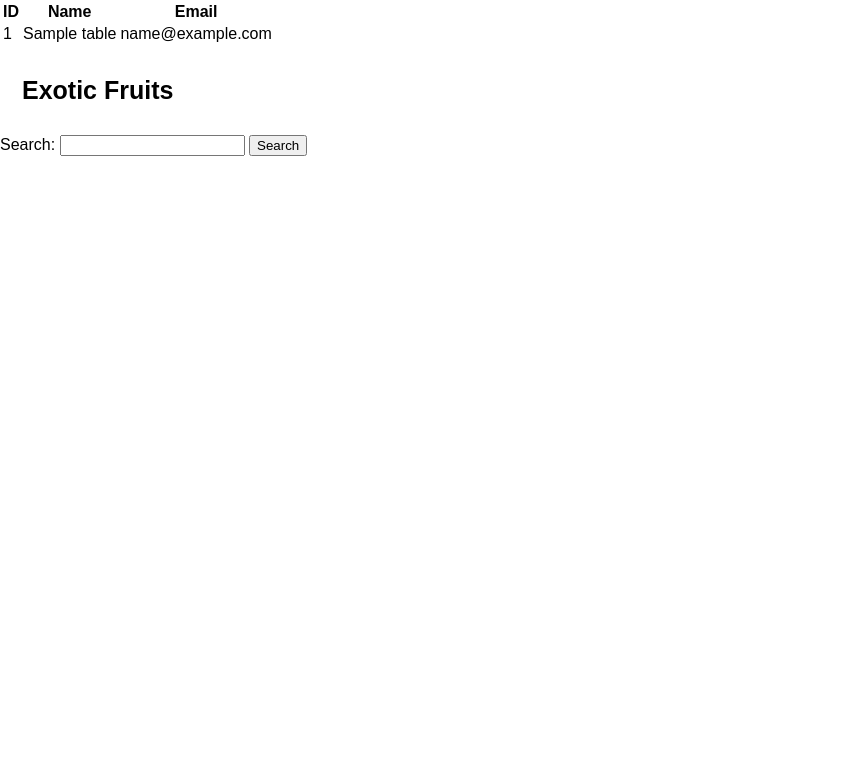
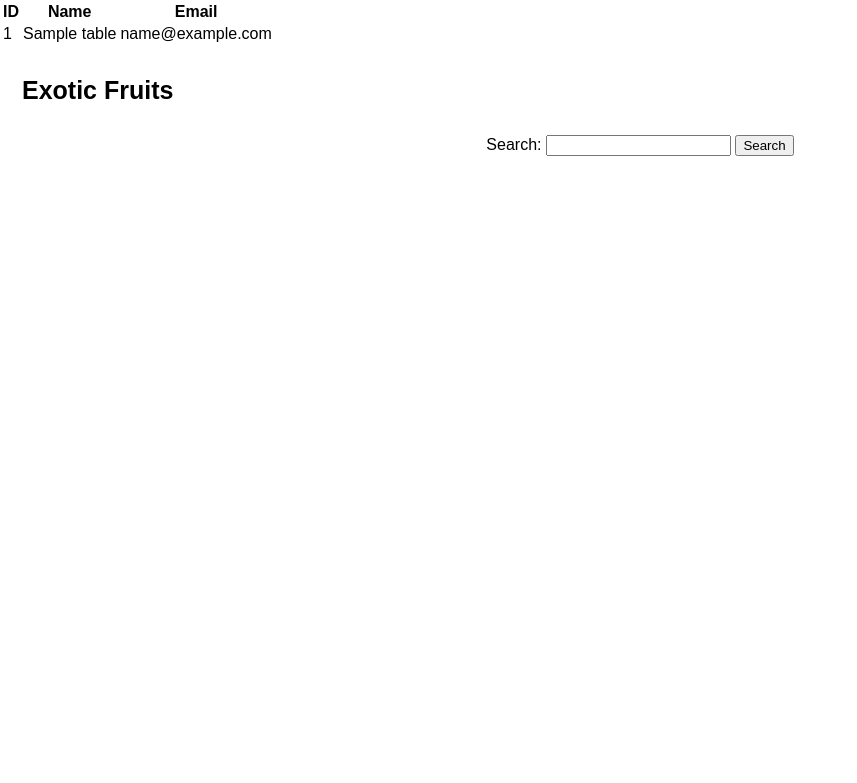
Before and after one commit to tatianaalexiss/Fruitsforsell, a PHP site: page / in a window 1280 px wide. Shown: the top 783 px of the page, without its empty margins (0-857 px from the left). Run offline with PHP 8.4, Linux system fonts and the light colour scheme; tables that the repository leaves empty or names only in its code hold one stand-in row (values such as "Sample post"); data that the repository does not hold is empty.

Commit message:
Update index.php

```diff
--- a/index.php
+++ b/index.php
@@ -69,19 +69,16 @@ body {
   <div class="header-right">
   </div>
 </div>
-<style>
-    body {
-        background-image: url ('fruits.jpg');
-        background-size: cover;
-      }
-</style>
+
   </head>
 
     <body>
+        <center>
         <form action="DPH.in.php" method="get">
       <label for="search">Search:</label>
       <input type="text" name="search" id="search">
       <button type="submit">Search</button>
+            </center>
         </form>
 
     </body>
```
